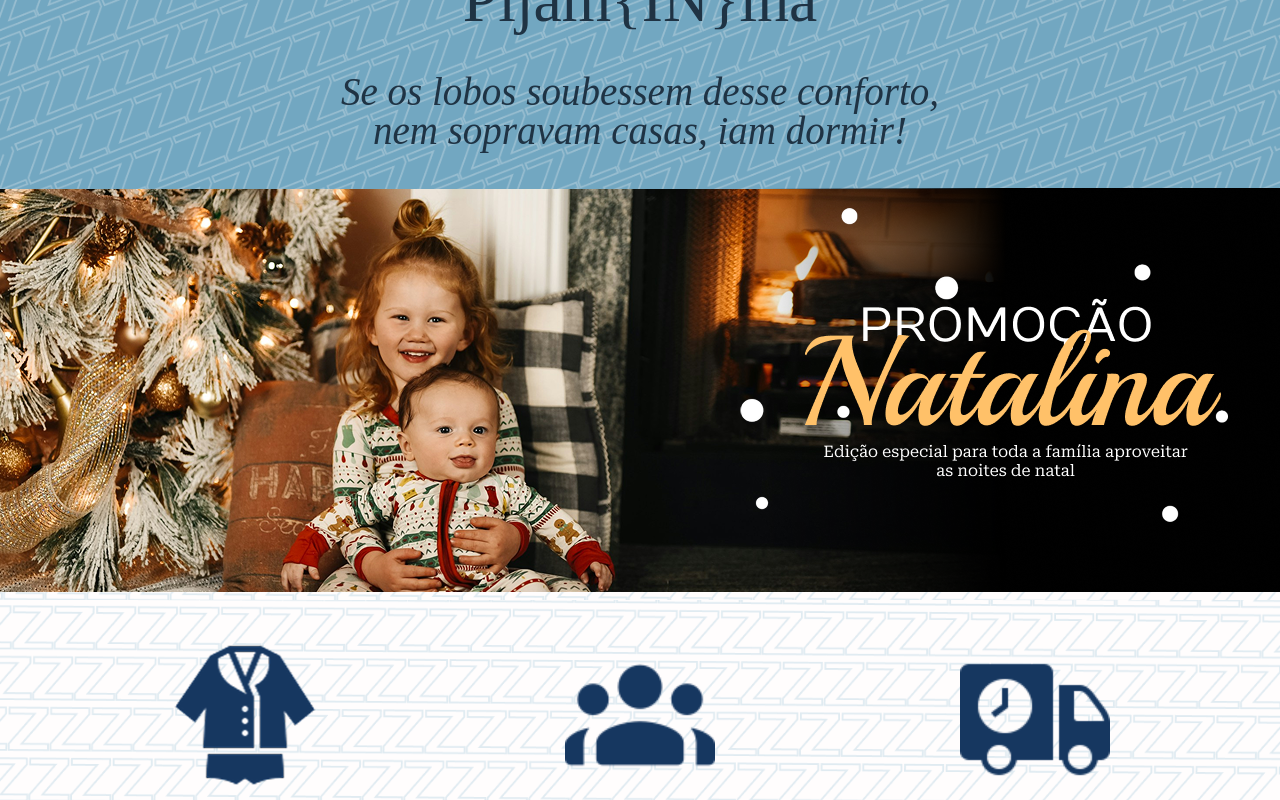
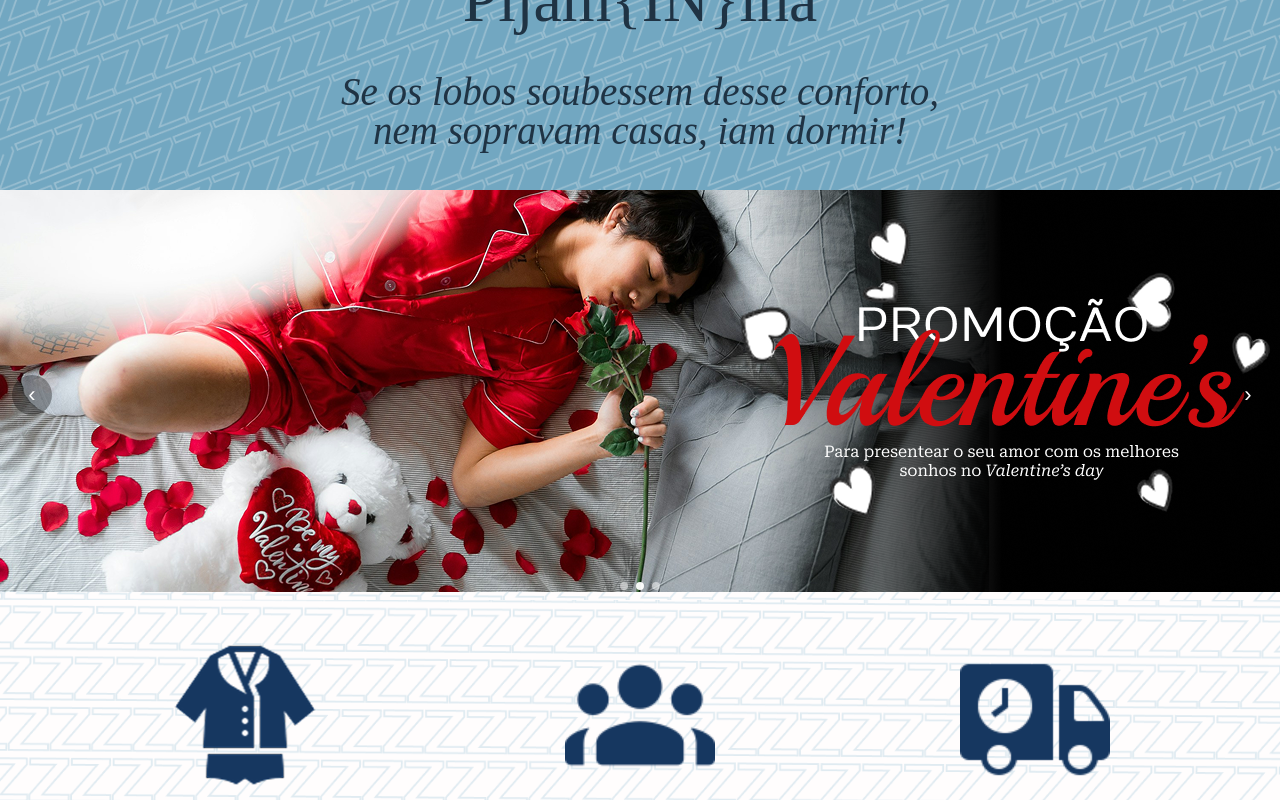
Before and after one commit to lucasilvr/Projeto-Final-INJunior, a React (Vite) app in the folder Projeto-Final/: page / in a window 1280 px wide. Shown: the part 456-1256 px from the top of the page. Built offline with nearby package versions, Linux system fonts and the light colour scheme; no server answers; the HTML template or start-up script is replaced by a standard one.

Commit message:
feat: add carrossel de banners de promoção como componente

```diff
--- /dev/null
+++ b/Projeto-Final/src/components/BannerCarrosel/index.tsx
@@ -0,0 +1,90 @@
+import { useEffect, useRef, useState } from "react";
+import styles from "./styles.module.css";
+
+export type BannerCarouselProps = {
+
+  images: string[];
+
+  interval?: number;
+
+  className?: string;
+
+  ariaLabel?: string;
+};
+
+export default function BannerCarousel({
+  images,
+  interval = 4000,
+  className,
+  ariaLabel = "Carrossel de banners",
+}: BannerCarouselProps) {
+  const [current, setCurrent] = useState(0);
+  const pauseRef = useRef(false);
+  const total = images?.length || 0;
+
+  const next = () => setCurrent((s) => (s + 1) % total);
+  const prev = () => setCurrent((s) => (s - 1 + total) % total);
+  const goTo = (i: number) => { if (total) setCurrent(i % total); };
+
+  useEffect(() => {
+    if (!total) return;
+    if (pauseRef.current) return;
+    const id = window.setInterval(next, interval);
+    return () => window.clearInterval(id);
+  }, [current, interval, total]);
+
+  if (!total) return null;
+
+  return (
+    <section className={className} aria-roledescription="carousel" aria-label={ariaLabel}>
+      <div
+        className={styles.carousel}
+        onMouseEnter={() => (pauseRef.current = true)}
+        onMouseLeave={() => (pauseRef.current = false)}
+      >
+        {images.map((src, i) => (
+          <img
+            key={i}
+            src={src}
+            alt={`Banner ${i + 1}`}
+            className={`${styles.slide} ${i === current ? styles.active : ""}`}
+            aria-hidden={i === current ? "false" : "true"}
+          />
+        ))}
+
+        {/* Controles */}
+        <button
+          type="button"
+          className={`${styles.navBtn} ${styles.prev}`}
+          onClick={prev}
+          aria-label="Banner anterior"
+        >
+          ‹
+        </button>
+        <button
+          type="button"
+          className={`${styles.navBtn} ${styles.next}`}
+          onClick={next}
+          aria-label="Próximo banner"
+        >
+          ›
+        </button>
+
+        {/* Dots */}
+        <div className={styles.dots} role="tablist" aria-label="Seleção de banner">
+          {images.map((_, idx) => (
+            <button
+              key={idx}
+              type="button"
+              className={`${styles.dot} ${idx === current ? styles.dotActive : ""}`}
+              onClick={() => goTo(idx)}
+              role="tab"
+              aria-selected={idx === current}
+              aria-label={`Ir para o banner ${idx + 1}`}
+            />
+          ))}
+        </div>
+      </div>
+    </section>
+  );
+}
--- /dev/null
+++ b/Projeto-Final/src/components/BannerCarrosel/styles.module.css
@@ -0,0 +1,59 @@
+.carousel {
+  position: relative;
+  width: 100%;
+  overflow: hidden;
+}
+
+.slide {
+  position: absolute;
+  inset: 0;
+  width: 100%;
+  height: auto;
+  opacity: 0;
+  transition: opacity .5s ease;
+  object-fit: cover;
+  display: block;
+}
+
+.active {
+  opacity: 1;
+  position: relative;
+}
+
+.navBtn {
+  position: absolute;
+  top: 50%;
+  transform: translateY(-50%);
+  border: 0;
+  background: rgba(0,0,0,.35);
+  color: #fff;
+  width: 40px;
+  height: 40px;
+  border-radius: 999px;
+  font-size: 22px;
+  cursor: pointer;
+  display: grid;
+  place-items: center;
+}
+.prev { left: 12px; }
+.next { right: 12px; }
+.navBtn:hover { background: rgba(0,0,0,.5); }
+
+.dots {
+  position: absolute;
+  bottom: 10px;
+  left: 0; right: 0;
+  display: flex;
+  gap: 8px;
+  justify-content: center;
+  align-items: center;
+}
+.dot {
+  width: 8px;
+  height: 8px;
+  border-radius: 999px;
+  border: 0;
+  background: rgba(255,255,255,.5);
+  cursor: pointer;
+}
+.dotActive { background: rgba(255,255,255,.95); }
--- a/Projeto-Final/src/pages/Home/index.tsx
+++ b/Projeto-Final/src/pages/Home/index.tsx
@@ -1,23 +1,19 @@
+import banner2 from "../../assets/BannerPromocao.png";
+import bannerCarrossel2 from "../../assets/bannerCarrossel2.png";
+import bannerCarrosel3 from "../../assets/bannerCarrossel3.png";
 import pijamaIMG from "../../assets/PijamaIMG.png";
 import pijamaVantagens from "../../assets/Women's Pajama.png";
 import frete from "../../assets/frete.png";
 import familia from "../../assets/usuarios.png";
-import banner2 from "../../assets/BannerPromocao.png";
 import logoPreta from "../../assets/logoPreta.png";
 import banerImg from "../../assets/VectorCover (16).png";
 import styles from "./styles.module.css";
 import useGetPijamas from "../../hooks/useGetPijama";
-import FeedbackCarousel from "../../components/FeedbacksHome";
-
+import FeedbackCarousel from "../../components/FeedbacksCarrossel";
+import BannerCarousel from "../../components/BannerCarrosel";
 
 export default function Home() {
-
   const pijamas = useGetPijamas();
-
-
-
-
-
 
   return (
     <>
@@ -38,10 +34,12 @@ export default function Home() {
         </div>
       </section>
 
-      {/* Banner Promoão*/}
-      <section className={styles.bannerPromocao}>
-        <img src={banner2} alt="" />
-      </section>
+      {/* Banner Promoção*/}
+      <BannerCarousel
+        images={[banner2, bannerCarrossel2, bannerCarrosel3]}
+        interval={4000}
+        className={styles.bannerPromocao}
+      />
 
       <main>
         {/*Vantagens*/}
@@ -85,8 +83,7 @@ export default function Home() {
           </div>
         </section>
 
-        <FeedbackCarousel/>
-
+        <FeedbackCarousel />
       </main>
     </>
   );
```
Also changed, not shown: Projeto-Final/src/assets/bannerCarrossel2.png (added), Projeto-Final/src/assets/bannerCarrossel3.png (added), Projeto-Final/src/components/FeedbacksCarrossel/index.tsx (renamed from Projeto-Final/src/components/FeedbacksHome/index.tsx), Projeto-Final/src/components/FeedbacksCarrossel/styles.module.css (renamed from Projeto-Final/src/components/FeedbacksHome/styles.module.css).
